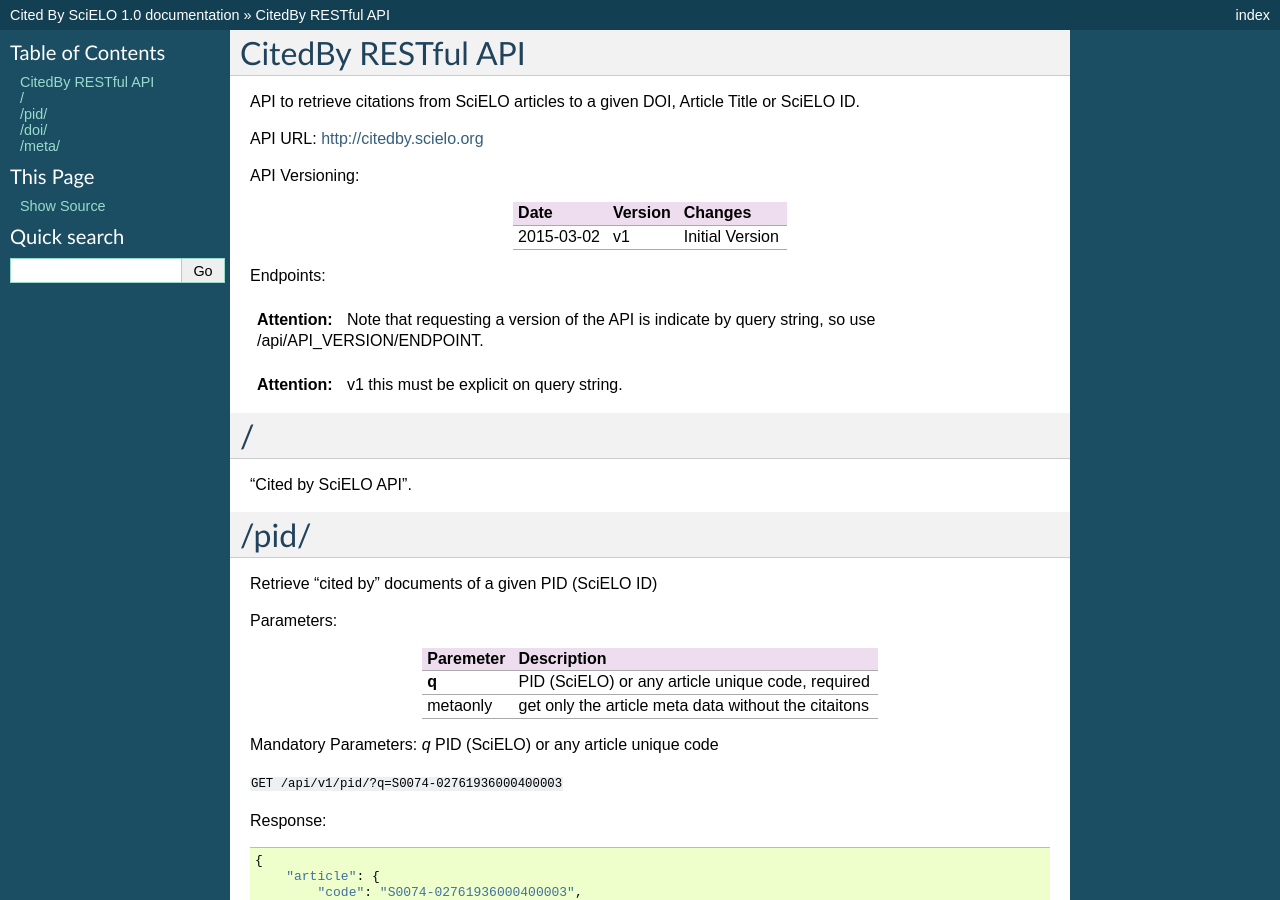
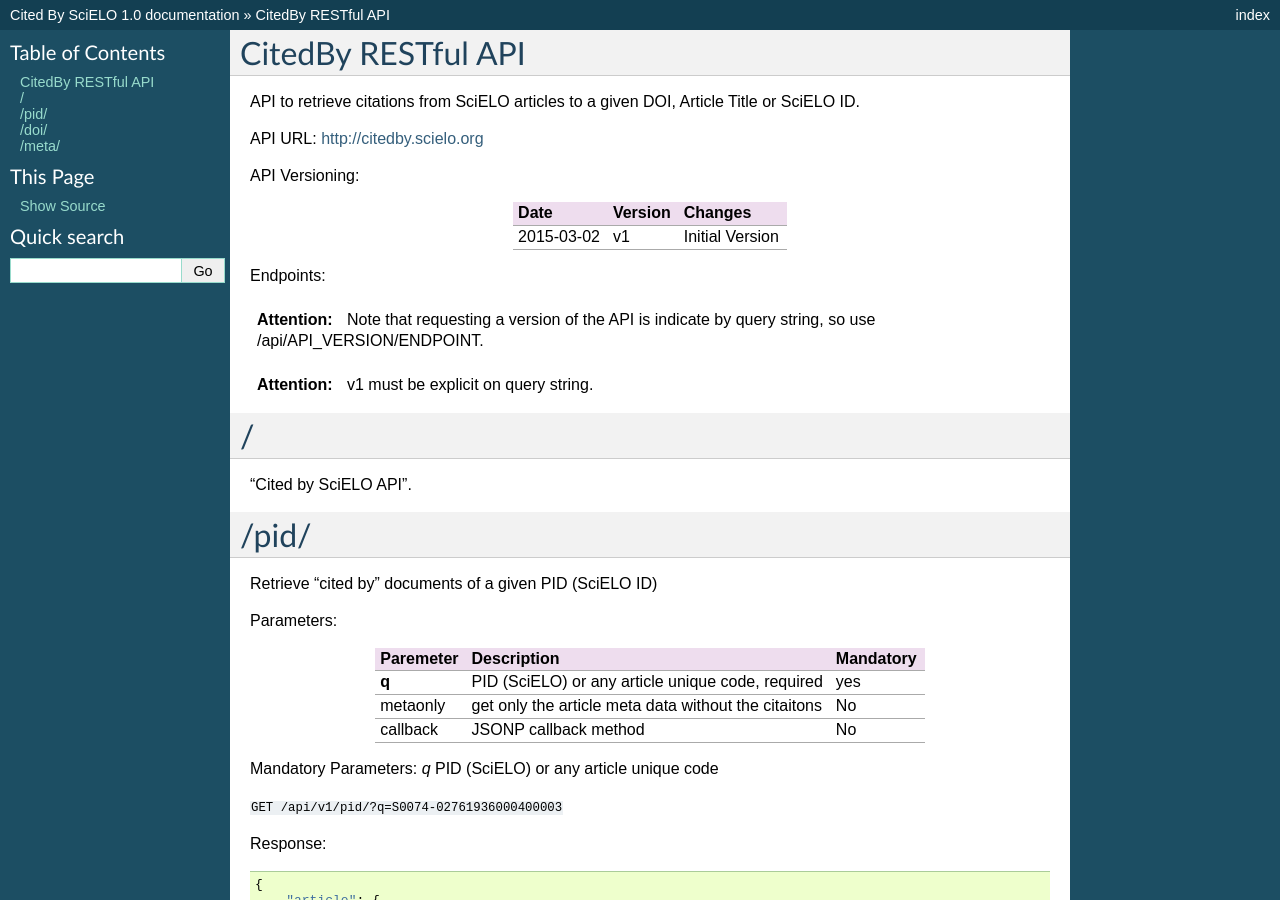
Before and after one commit to scieloorg/citedby, a Sphinx documentation site: the page built from docs/index.rst, in a window 1280 px wide and 900 px high. Built offline with Sphinx 7.4.7, drawn with Linux system fonts in a browser that asks for light colours; some of the changed text lies outside the part shown.

Commit message:
Atualização da documentação

```diff
--- a/docs/index.rst
+++ b/docs/index.rst
@@ -25,7 +25,7 @@
     Note that requesting a version of the API is indicate by query string,
     so use /api/API_VERSION/ENDPOINT.
 .. attention::
-    v1 this must be explicit on query string.
+    v1 must be explicit on query string.
 
 /
 -
@@ -39,17 +39,21 @@
 
 Parameters:
 
-+------------+-----------------------------------------------------+
-| Paremeter  | Description                                         |
-+============+=====================================================+
-| **q**      | PID (SciELO) or any article unique code, required   |
-+------------+-----------------------------------------------------+
-| metaonly   | get only the article meta data without the citaitons|
-+------------+-----------------------------------------------------+
++------------+-----------------------------------------------------+-------------+
+| Paremeter  | Description                                         | Mandatory   |
++============+=====================================================+=============+
+| **q**      | PID (SciELO) or any article unique code, required   | yes         |
++------------+-----------------------------------------------------+-------------+
+| metaonly   | get only the article meta data without the citaitons| No          |
++------------+-----------------------------------------------------+-------------+
+| callback   | JSONP callback method                               | No          |
++------------+-----------------------------------------------------+-------------+
 
 Mandatory Parameters: *q* PID (SciELO) or any article unique code
 
+
 ``GET /api/v1/pid/?q=S0074-02761936000400003``
+
 
 Response::
 
@@ -84,6 +88,7 @@
         ]
     }
 
+
 ``GET /api/v1/pid/?q=S0074-02761936000400003&metaonly=true``
 
 Response::
@@ -115,18 +120,22 @@
 
 Parameters:
 
-+------------+-----------------------------------------------------+
-| Paremeter  | Description                                         |
-+============+=====================================================+
-| **q**      | PID (SciELO) or any article unique code, required   |
-+------------+-----------------------------------------------------+
-| metaonly   | get only the article meta data without the citaitons|
-+------------+-----------------------------------------------------+
++------------+-----------------------------------------------------+-------------+
+| Paremeter  | Description                                         | Mandatory   |
++============+=====================================================+=============+
+| **q**      | PID (SciELO) or any article unique code, required   |yes          |
++------------+-----------------------------------------------------+-------------+
+| metaonly   | get only the article meta data without the citaitons| No          |
++------------+-----------------------------------------------------+-------------+
+| callback   | JSONP callback method                               | No          |
++------------+-----------------------------------------------------+-------------+
+
 
 ``GET /api/v1/doi/?q=10.1590/S1679-39512007000300011``
 
 
 Response::
+
 
     {
         "article": {
@@ -161,10 +170,12 @@
         ]
     }
 
+
 ``GET /api/v1/doi/?q=10.1590/S1679-39512007000300011&metaonly=true``
 
 
 Response::
+
 
     {
         "article": {
@@ -178,21 +189,23 @@
     }
 
 /meta/
------
+------
 
 Retrieve “cited by” documents of a given parameter
 
 Parameters:
 
-+------------+-----------------------------------------------------+
-| Paremeter  | Description                                         |
-+============+=====================================================+
-| **title**  | Title of the article required                       |
-+------------+-----------------------------------------------------+
-| author     | Name of the first author                            |
-+------------+-----------------------------------------------------+
-| year       | Year of the article publication                     |
-+------------+-----------------------------------------------------+
++------------+-----------------------------------------------------+-------------+
+| Paremeter  | Description                                         | Mandatory   |
++============+=====================================================+=============+
+| **title**  | Title of the article required                       | Yes         |
++------------+-----------------------------------------------------+-------------+
+| author     | Name of the first author                            | No          |
++------------+-----------------------------------------------------+-------------+
+| year       | Year of the article publication                     | No          |
++------------+-----------------------------------------------------+-------------+
+| callback   | JSONP callback method                               | No          |
++------------+-----------------------------------------------------+-------------+
 
 ``GET /api/v1/meta/?title=The psychiatric comorbidity of epilepsy``
 
@@ -201,6 +214,7 @@
 
 
 Response::
+
 
     {
         "article": {
@@ -229,8 +243,8 @@
                     "Tradu\u00e7\u00e3o e adapta\u00e7\u00e3o transcultural do Interictal Dysphoric Disorder Inventory (IDDI) para o Brasil"
                 ],
                 "code": "S1676-26492010000400007"
-            } .....
-
+            }
+        ]
     }
 
 
@@ -238,6 +252,7 @@
 
 
 Response::
+
 
     {
         "article": {
```
Also changed, not shown: other parts of docs/index.rst (+1 -1 lines).
